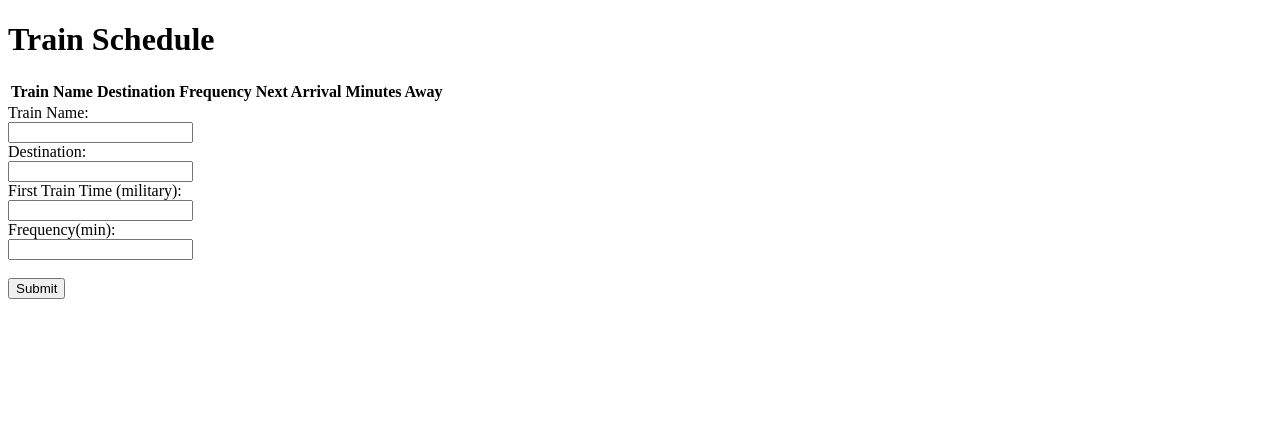
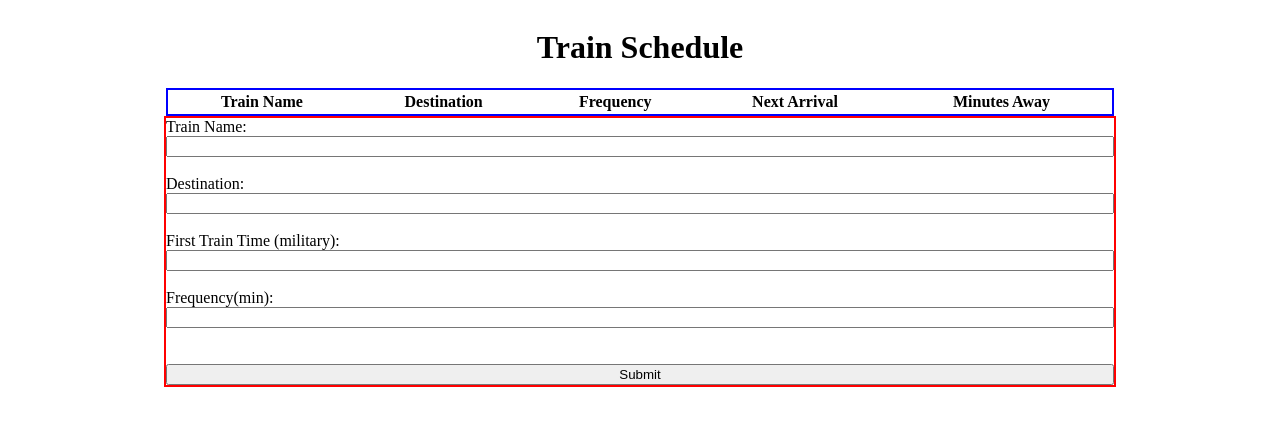
Before and after one commit to emilyedalton/Train_Scheduler, a plain HTML site: page index.html in a window 1280 px wide. Drawn offline with nearby package versions, Linux system fonts and the light colour scheme; no server answers.

Commit message:
adding basic css

```diff
--- /dev/null
+++ b/css/style.css
@@ -0,0 +1,18 @@
+table{
+    text-align: center;
+border: solid 2px blue;
+width: 75%;}
+.form
+{display:flex;
+align-content: flex-start;
+flex-direction: column;
+width: 75%;
+border: solid 2px red;}
+
+.wrapper{
+
+    display: flex;
+    flex-direction: column;
+    align-items: center;
+    justify-content: center;
+}
--- a/index.html
+++ b/index.html
@@ -6,8 +6,10 @@
     <meta name="viewport" content="width=device-width, initial-scale=1.0">
     <meta http-equiv="X-UA-Compatible" content="ie=edge">
     <title>Train Scheduler</title>
+    <link rel="stylesheet" href="/Train_Scheduler/css/style.css">
 </head>
 <body>
+<div class = "wrapper">
 <h1>Train Schedule</h1>
 <table>
 <tbody>
@@ -19,6 +21,8 @@
 
 </tbody>
 </table>
+<div class = "form">
+
 Train Name:<br>
 <input type="text" name="trainname" value="" id= "trainName-input">
 <br>
@@ -33,8 +37,9 @@ Frequency(min):<br>
 <br>
 <br>
 <input type="submit" value="Submit"id ="submit">
-</form>
 
+</div><!-- end form -->
+</div><!-- end wrapper -->
 
 <!-- JQuery -->
     <script src="https://cdnjs.cloudflare.com/ajax/libs/jquery/3.2.1/jquery.min.js"></script>
```
Also changed, not shown: script.js (+4 -11 lines).
